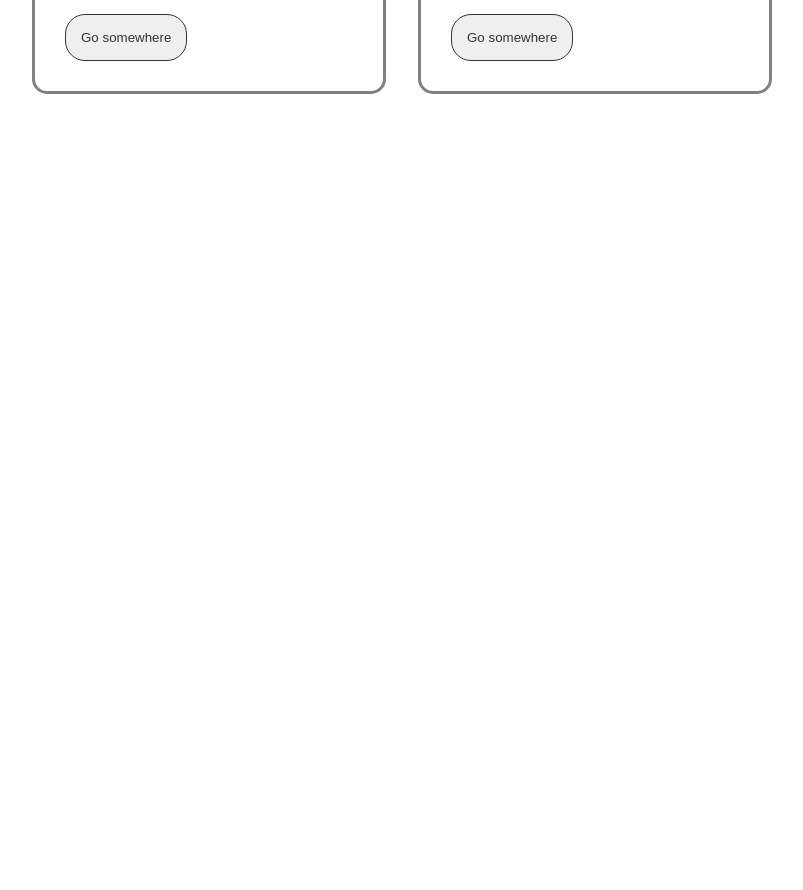
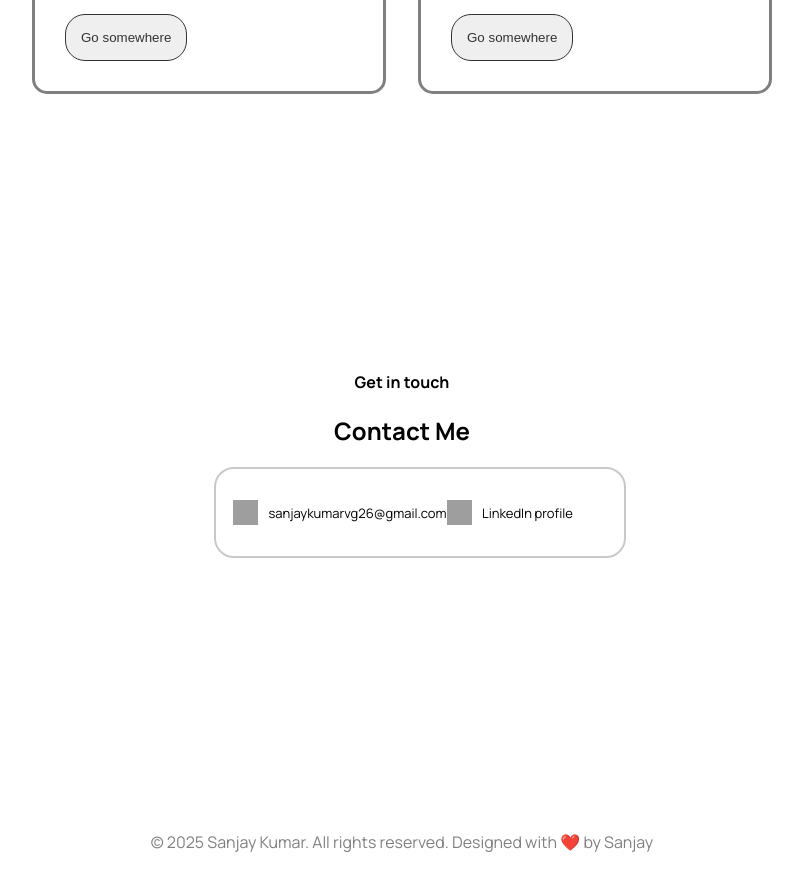
Before and after one commit to SanjayKumar2601/portfolio, a React (Create React App) app in the folder myportfolio/: page / in a window 1280 px wide. Shown: the part 2640-3530 px from the top of the page, without its empty margins (238-1041 px from the left). Before the commit the page ends 2762 px from the top, so only its background shows below. Built offline with nearby package versions, Linux system fonts and the light colour scheme; grey boxes are pictures that could not be loaded.

Commit message:
Contact Me , Footer

```diff
--- a/myportfolio/src/App.js
+++ b/myportfolio/src/App.js
@@ -5,6 +5,7 @@ import Navigation from './components/Navigation'
 import AboutMe from './components/AboutMe';
 import Experience from './components/Experience';
 import Projects from './components/Projects';
+import ContactMe from './components/ContactMe';
 
 function App() {
   return (
@@ -14,6 +15,7 @@ function App() {
       <AboutMe />
       <Experience />
       <Projects />
+      <ContactMe />
     </div>
   );
 }
--- /dev/null
+++ b/myportfolio/src/components/ContactMe.css
@@ -0,0 +1,60 @@
+.profile-header {
+    display: flex;
+    justify-content: center;
+    align-items: center;
+    height: 75vh;
+    padding: 2rem;
+}
+
+#contactMe {
+    display: flex;
+    flex-direction: column;
+}
+
+.contactme-container{
+    display: flex;
+    justify-content: center;
+    align-items: center;
+    width: 100%;
+}
+
+.contactme-text {
+    display: flex;
+    justify-content: center;
+    align-items: center;
+    width: 10rem;
+    padding: 5px;
+}
+
+.contactme-text img{
+    padding: 10px;
+}
+
+.contactme-container {
+    display: flex;
+    text-align: center;
+    align-items: center;
+    padding: 1rem;
+    font-size: small;
+    border-radius: 20px;
+    border-style: solid;
+    border-width: 2px;
+    border-color: rgb(203, 200, 200);
+}
+
+.footer {
+    display: flex;
+    justify-content: center;
+    align-items: center;
+    height: 10vh;
+    padding: 1rem;
+}
+
+.footer p {
+    color: grey;
+}
+
+a {
+    color: black;
+    text-decoration: none;
+}
--- /dev/null
+++ b/myportfolio/src/components/ContactMe.jsx
@@ -0,0 +1,44 @@
+import React from "react";
+import "./ContactMe.css";
+
+const ContactMe = () => {
+  return (
+    <>
+    <section id="contactMe" className="profile-header">
+      <div className="about-heading">
+        <h4 className="section-subtitle">Get in touch</h4>
+        <h2 className="section-title">Contact Me</h2>
+      </div>
+
+      <div className="contact-me">
+        <div className="contactme-container">
+          <div className="contactme-text">
+            <img
+              width="25"
+              height="25"
+              src="https://img.icons8.com/fluency-systems-filled/25/education.png"
+            />
+            <a href="sanjaykumarvg26@gmail.com">sanjaykumarvg26@gmail.com</a>
+          </div>
+          <div className="contactme-text">
+            <img
+              width="25"
+              height="25"
+              src="https://img.icons8.com/fluency-systems-filled/25/education.png"
+            />
+            <a href="www.linkedin.com/in/sanjay-kumar-90966b1b1">LinkedIn profile</a>
+          </div>
+        </div>
+      </div>
+    </section>
+
+    <footer className="footer">
+      <div className="footer-content">
+        <p>&copy; {new Date().getFullYear()} Sanjay Kumar. All rights reserved. Designed with ❤️ by Sanjay</p>
+      </div>
+    </footer>
+    </>
+  );
+};
+
+export default ContactMe;
```
